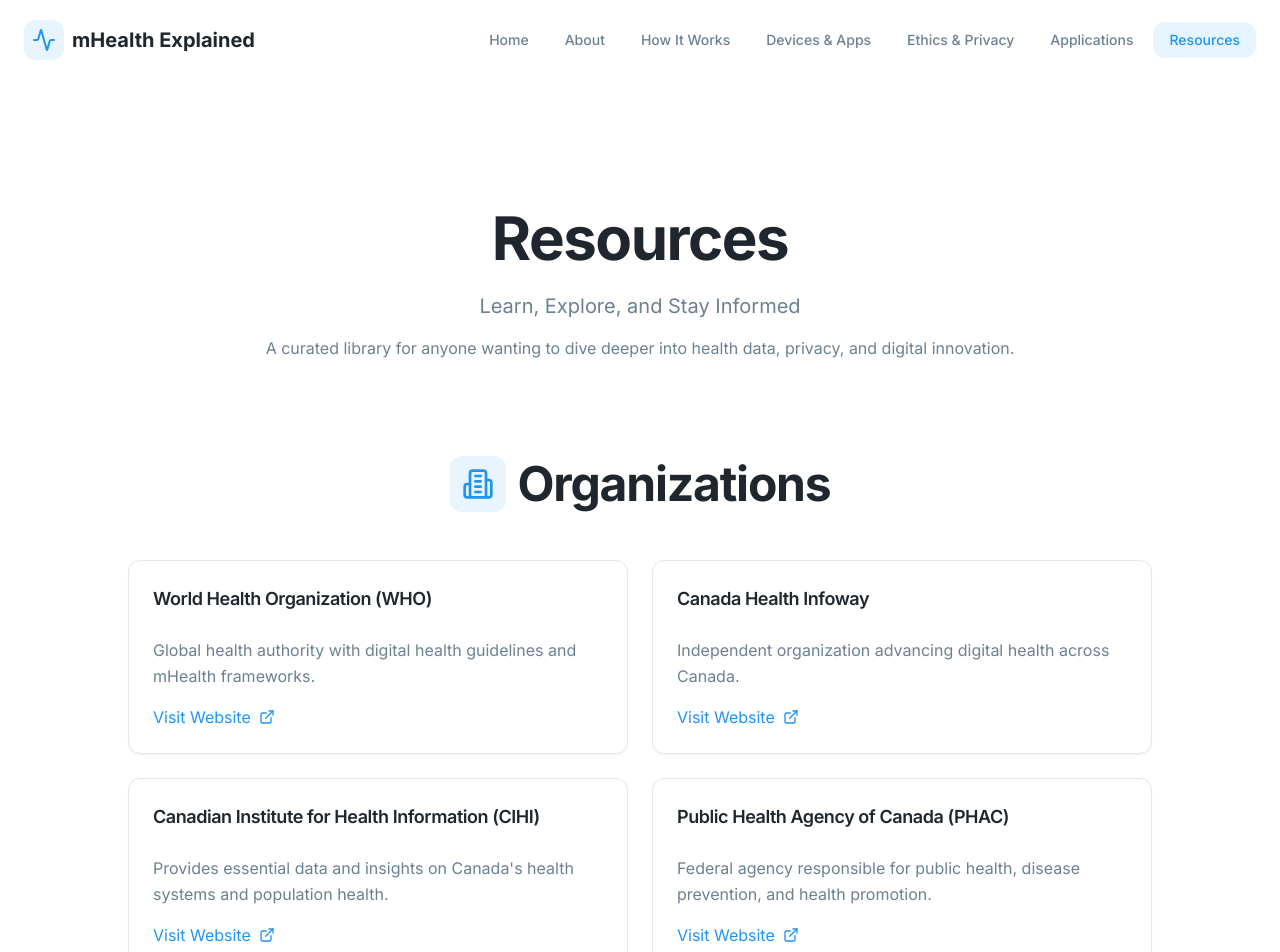
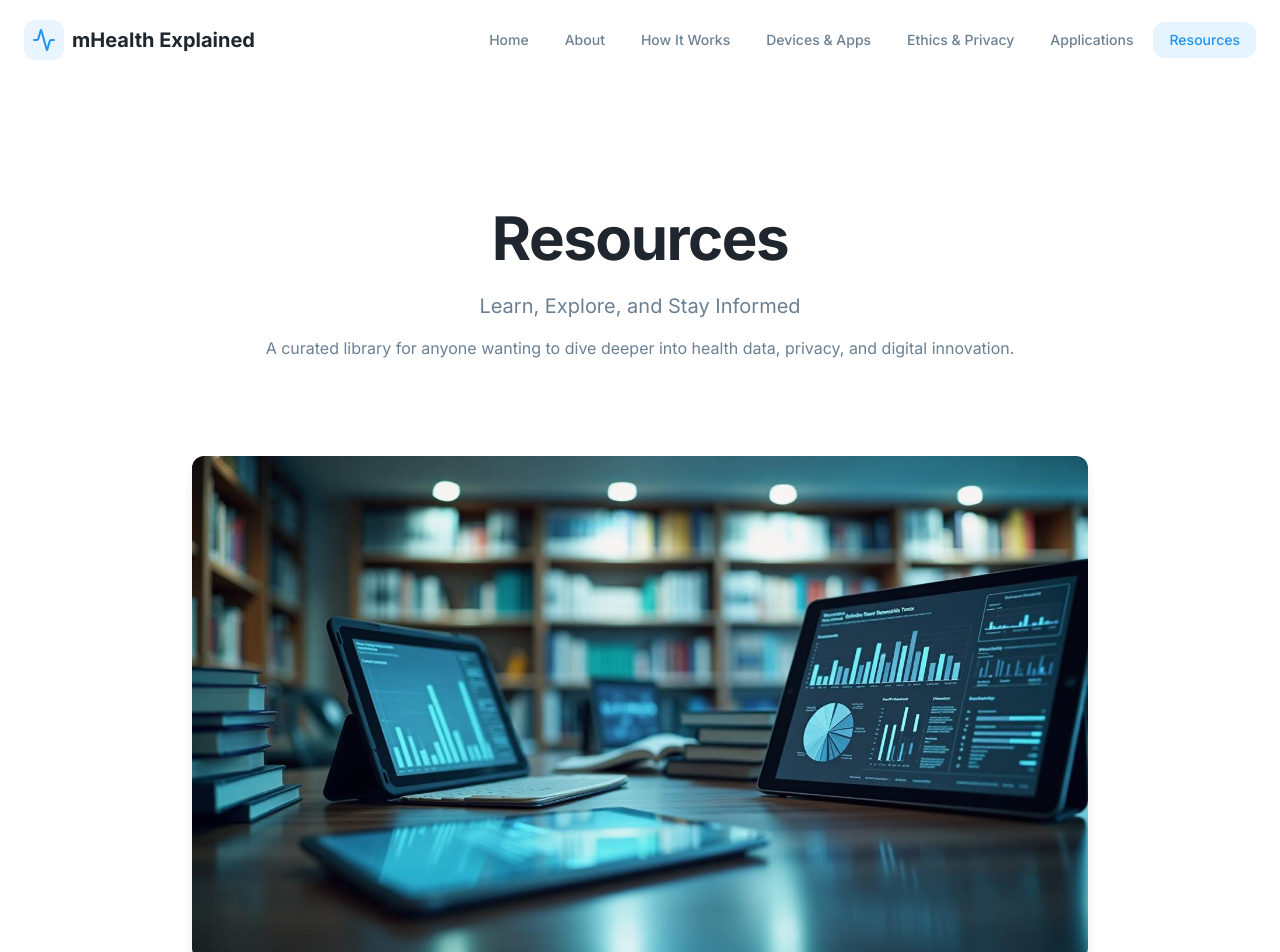
Before and after one commit to maheenk24/mhealth-decoded-explained, a React (Vite) app: page /resources in a window 1280 px wide. Shown: the top 952 px of the page. Built offline with nearby package versions, Linux system fonts and the light colour scheme; the HTML template or start-up script is replaced by a standard one.

Commit message:
feat: Add image to Resources page

```diff
--- a/src/pages/Resources.tsx
+++ b/src/pages/Resources.tsx
@@ -118,6 +118,21 @@ const Resources = () => {
                 A curated library for anyone wanting to dive deeper into health data, privacy, and
                 digital innovation.
               </p>
+            </div>
+          </div>
+        </section>
+
+        {/* Featured Image */}
+        <section className="py-8 md:py-12">
+          <div className="container-custom px-6">
+            <div className="max-w-4xl mx-auto animate-fade-in">
+              <div className="relative overflow-hidden rounded-xl shadow-lg">
+                <img
+                  src="/resources-hero.jpg"
+                  alt="Digital health resources and innovation - modern study space with health data visualizations"
+                  className="w-full h-auto object-cover"
+                />
+              </div>
             </div>
           </div>
         </section>
```
Also changed, not shown: public/resources-hero.jpg (added).
